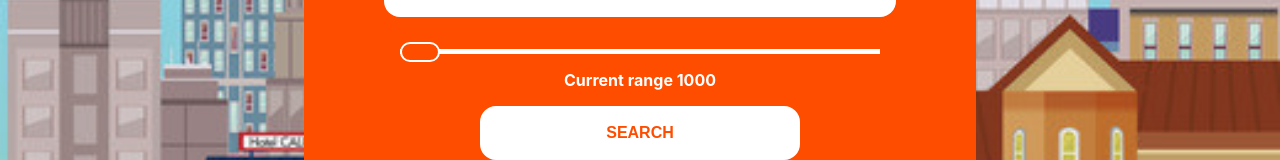
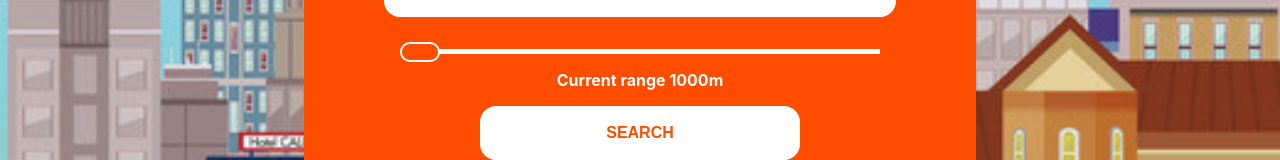
Before and after one commit to Dzordzino/PlaceFinder, a React (Create React App) app: page / in a window 1280 px wide. Shown: the part 340-500 px from the top of the page. Built offline with nearby package versions, Linux system fonts and the light colour scheme; what google-maps-react would draw is missing.

Commit message:
small bugfix

```diff
--- a/src/components/SearchComponent.js
+++ b/src/components/SearchComponent.js
@@ -19,7 +19,6 @@ class SearchComponent extends Component {
             "i"
           ),
           fulteredResults = places.filter(person => person.match(reg));
-
       fulteredResults.forEach(item => {
         let li = document.createElement("LI");
 
@@ -28,6 +27,12 @@ class SearchComponent extends Component {
         li.addEventListener("click", this.props.singleItemClick.bind(this));
         document.querySelector("#result").appendChild(li);
       });
+      if(fulteredResults.length === 0){
+        let li = document.createElement("LI");
+
+        li.innerHTML = "Please try with diferent word";
+        document.querySelector("#result").appendChild(li);
+      }
     }
   };
 
@@ -45,7 +50,7 @@ class SearchComponent extends Component {
           max='10000'
           className='js-rangeInput rangeInput'
           onChange={changeRadius}/>
-        <p className="rangeText">Current range <span className="js-rangeText">1000</span></p>
+        <p className="rangeText">Current range <span className="js-rangeText">1000</span>m</p>
         <button className="searchButton" type='button' onClick={showMapButton}>Search</button>
       </Fragment>
     );
```
